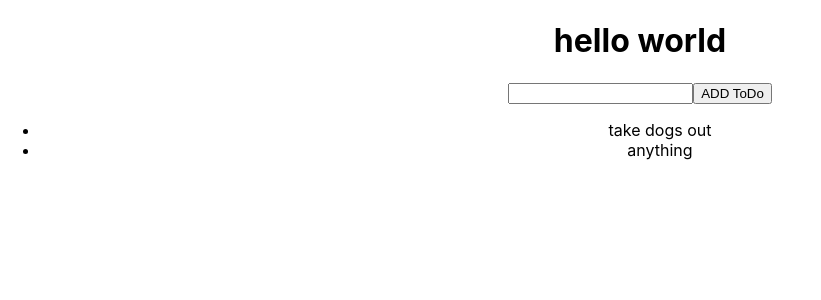
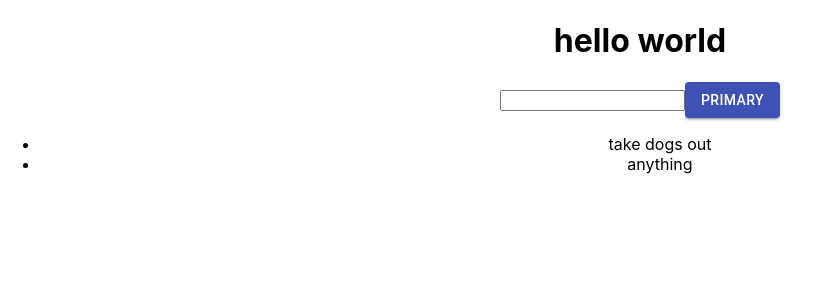
Before and after one commit to VedanthB/Todo-app, a React (Create React App) app in the folder todo_app/: page / in a window 1280 px wide. Shown: the top 300 px of the page, without its empty margins (0-821 px from the left). Built offline with nearby package versions, Linux system fonts and the light colour scheme.

Commit message:
intalled material ui and added the button

```diff
--- a/todo_app/package.json
+++ b/todo_app/package.json
@@ -3,6 +3,7 @@
   "version": "0.1.0",
   "private": true,
   "dependencies": {
+    "@material-ui/core": "^4.11.3",
     "@testing-library/jest-dom": "^5.11.9",
     "@testing-library/react": "^11.2.5",
     "@testing-library/user-event": "^12.7.0",
--- a/todo_app/src/App.js
+++ b/todo_app/src/App.js
@@ -1,5 +1,6 @@
 import React, { useState } from 'react';
 import './App.css';
+import { Button } from '@material-ui/core';
 
 function App() {
   const [todos, setTodos] = useState(['take dogs out','anything']);
@@ -20,7 +21,10 @@ function App() {
 
      <form>
        <input value={input} onChange = {event => setinput(event.target.value)}/>
-       <button onClick={addTodo} >ADD ToDo</button>
+       <Button onClick={addTodo} type='submit' variant="contained" color="primary">
+         Primary
+       </Button>
+       {/* <button onClick={addTodo} >ADD ToDo</button> */}
      </form>
 
 
```
Also changed, not shown: 1 other file (tests, documents, lock files or other folders).
